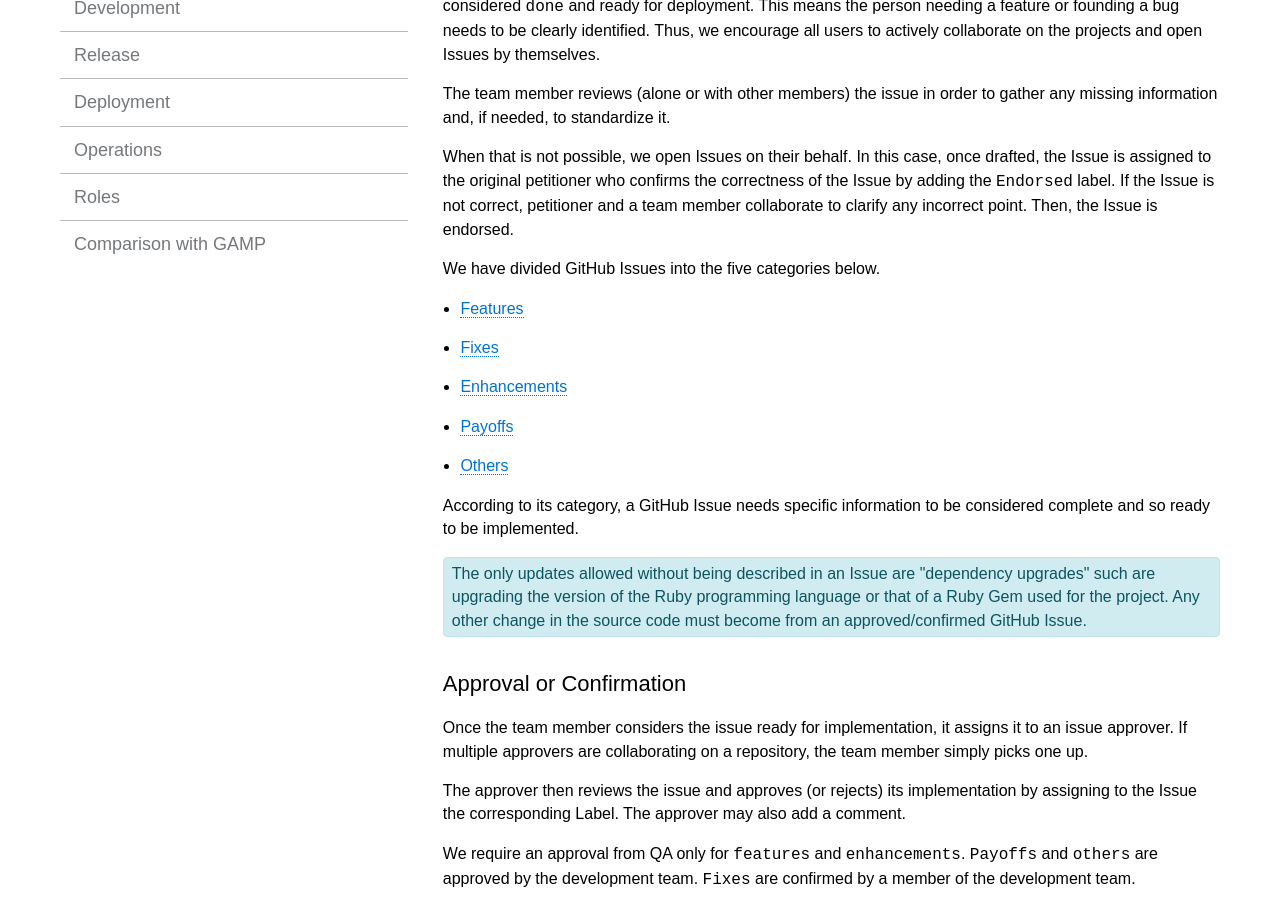
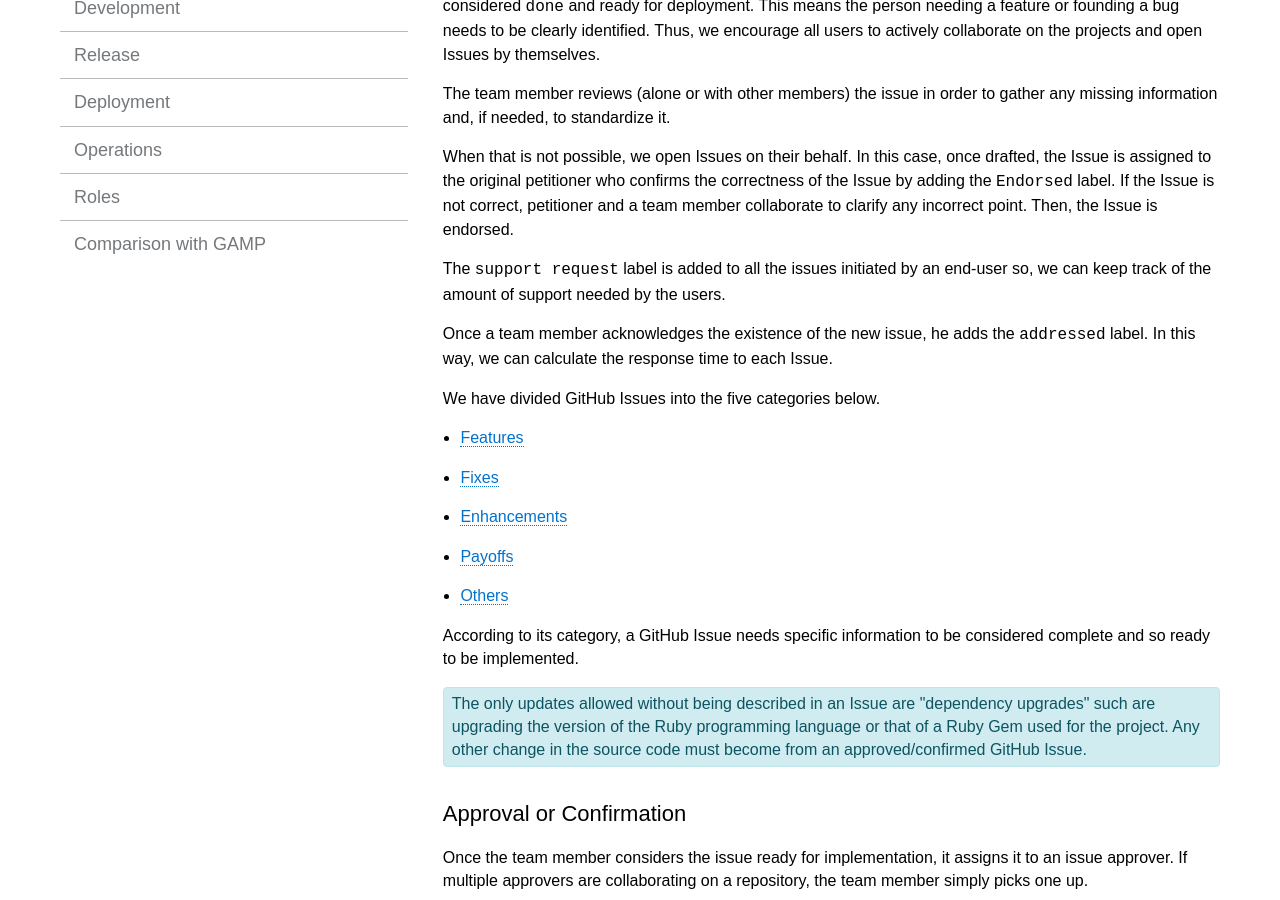
Before and after one commit to inforlife/process, a Jekyll site: the page built from issues.md, in a window 1280 px wide and 900 px high, scrolled down 465 px. Built offline with Jekyll 4.4.1, drawn with Linux system fonts in a browser that asks for light colours.

Commit message:
Update issues.md
Add details regarding new labels (support request and addressed).

```diff
--- a/issues.md
+++ b/issues.md
@@ -14,6 +14,10 @@ To ensure we have developed what needed, `features` and `fixes` have to be accep
 The team member reviews (alone or with other members) the issue in order to gather any missing information and, if needed, to standardize it.
 
 When that is not possible, we open Issues on their behalf. In this case, once drafted, the Issue is assigned to the original petitioner who confirms the correctness of the Issue by adding the `Endorsed` label. If the Issue is not correct, petitioner and a team member collaborate to clarify any incorrect point. Then, the Issue is endorsed.
+
+The `support request` label is added to all the issues initiated by an end-user so, we can keep track of the amount of support needed by the users.
+
+Once a team member acknowledges the existence of the new issue, he adds the `addressed` label. In this way, we can calculate the response time to each Issue.
 
 We have divided GitHub Issues into the five categories below.
 
```
